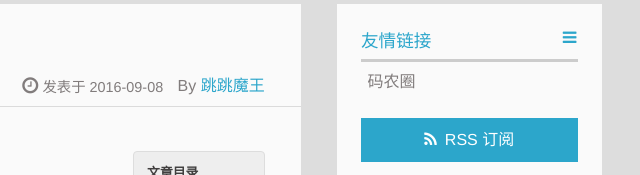
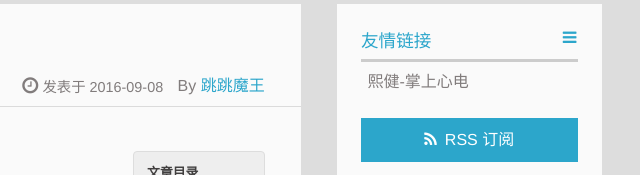
Before and after one commit to lseveri/ecgbao.github.io, a plain HTML site: page 2016/09/08/项目结束后的一些思考/index.html in a window 1280 px wide. Shown: the part 236-411 px from the top of the page, 640-1280 px from the left. Drawn offline with Linux system fonts and the light colour scheme; a script that the page names is missing.

Commit message:
Site updated: 2016-09-20 15:40:07

```diff
--- a/2016/09/08/项目结束后的一些思考/index.html
+++ b/2016/09/08/项目结束后的一些思考/index.html
@@ -209,7 +209,7 @@
 
           <li>
 
-            	<a href="https://coderq.com" target="_blank" title="一个面向程序员交流分享的新一代社区">码农圈</a>
+            	<a href="http://www.mhealth365.cn/" target="_blank" title="一款温暖的心电监测设备">熙健-掌上心电</a>
 
           </li>
 
--- a/index.html
+++ b/index.html
@@ -176,7 +176,7 @@
 
           <li>
 
-            	<a href="https://coderq.com" target="_blank" title="一个面向程序员交流分享的新一代社区">码农圈</a>
+            	<a href="http://www.mhealth365.cn/" target="_blank" title="一款温暖的心电监测设备">熙健-掌上心电</a>
 
           </li>
 
```
Also changed, not shown: 2016/09/14/UISearchController-使用指导/index.html (+1 -1 lines), 2016/09/14/UIStackView-使用指南/index.html (+1 -1 lines), 2016/09/19/CALayer开发指南/index.html (+1 -1 lines).
